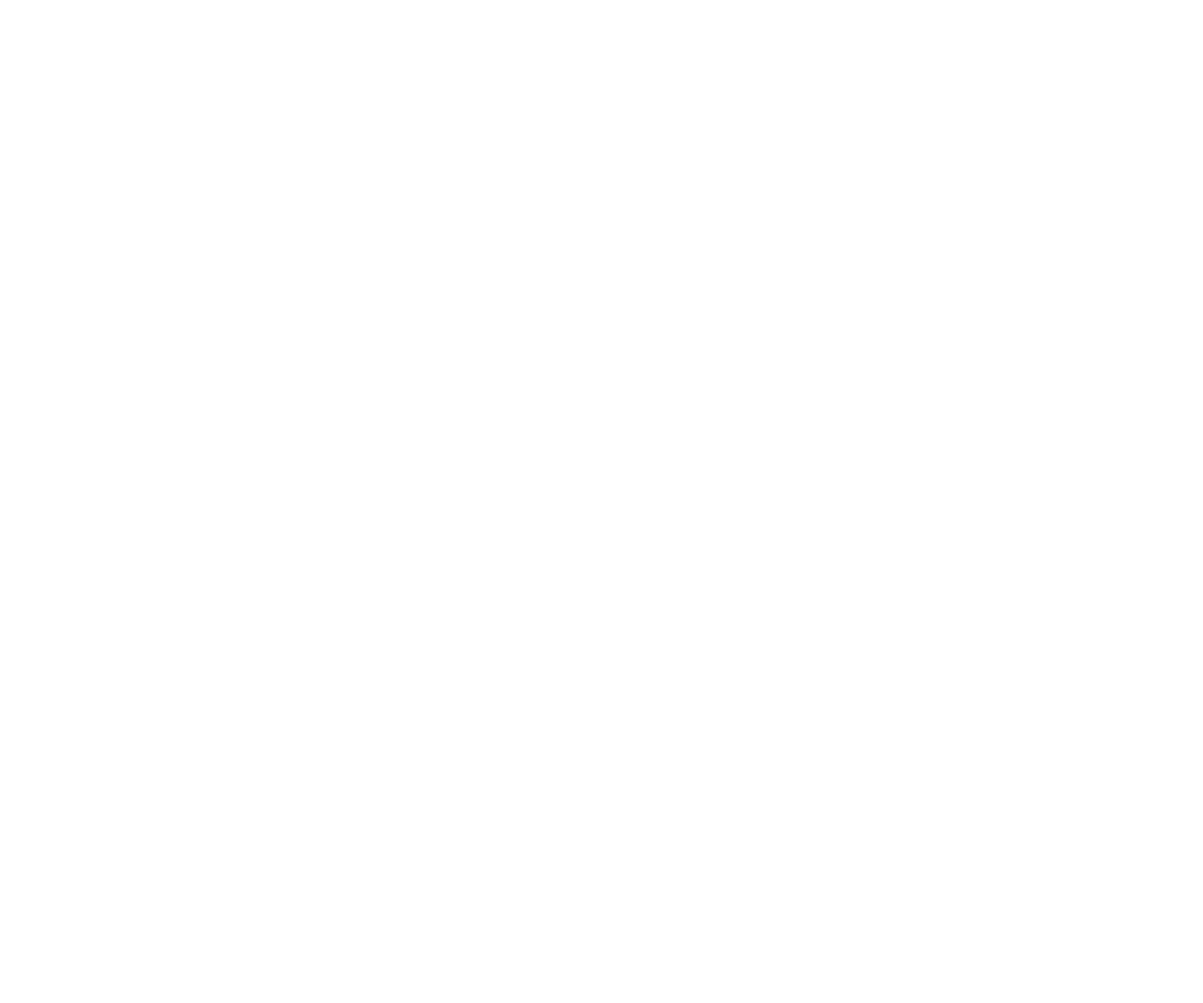
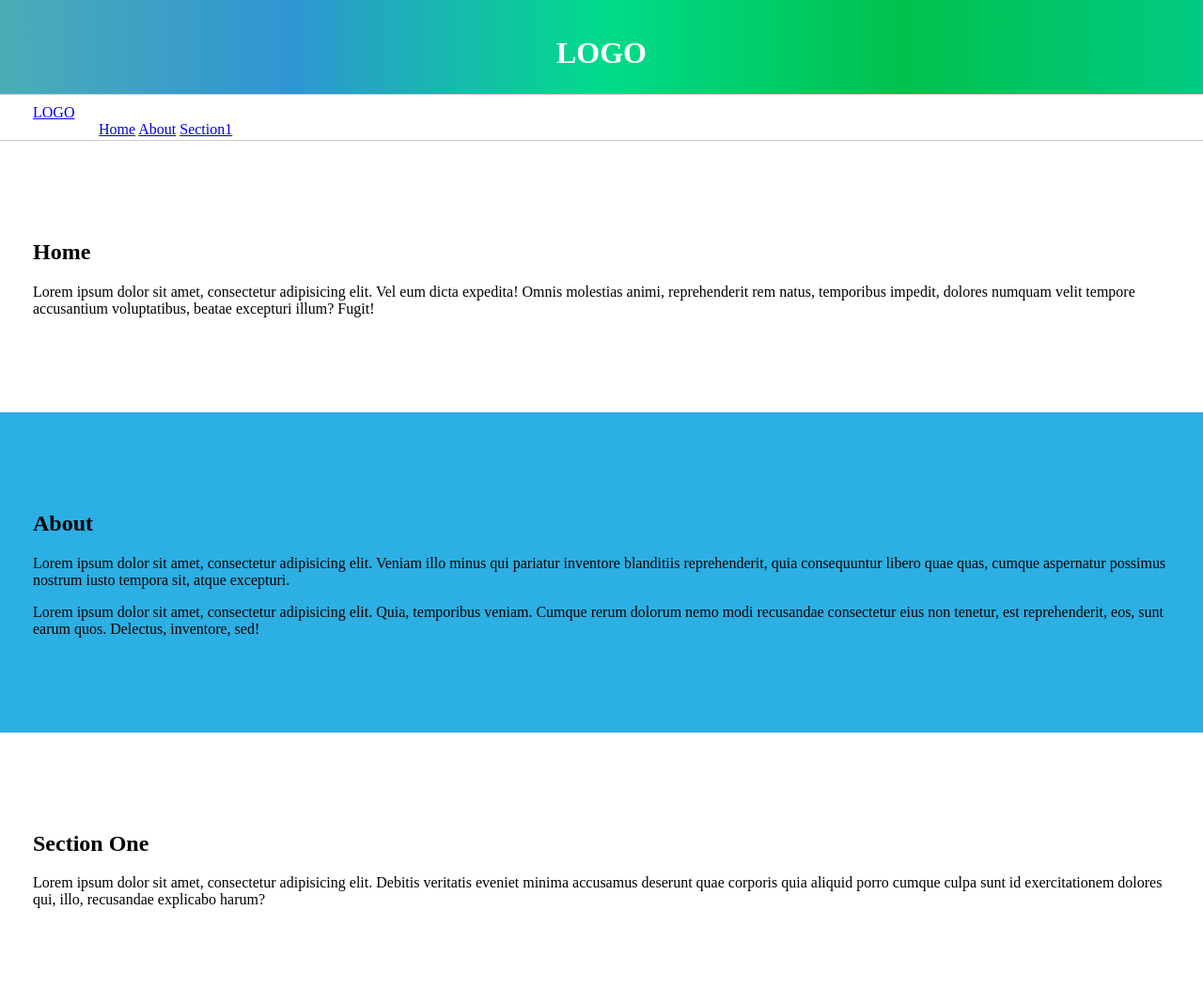
Before and after one commit to marystoo/generic_scroller, a plain HTML site: page index.html in a window 1280 px wide. Shown: the whole page at 94% size. Before the commit the page ends 800 px from the top, so only its background shows below. Drawn offline with Linux system fonts and the light colour scheme.

Commit message:
add html and css styles for header nav sections

```diff
--- a/css/style.css
+++ b/css/style.css
@@ -0,0 +1,51 @@
+* {
+	box-sizing: border-box;
+}
+
+body {
+	margin: 0;
+}
+
+header {
+	height: 100px;
+	padding: 35px;
+	background: #4bacb7; /* Old browsers */
+	background: -moz-linear-gradient(left, #4bacb7 0%, #3095d3 24%, #00db8a 50%, #00c14d 75%, #02c983 100%); /* FF3.6+ */
+	background: -webkit-gradient(linear, left top, right top, color-stop(0%,#4bacb7), color-stop(24%,#3095d3), color-stop(50%,#00db8a), color-stop(75%,#00c14d), color-stop(100%,#02c983)); /* Chrome,Safari4+ */
+	background: -webkit-linear-gradient(left, #4bacb7 0%,#3095d3 24%,#00db8a 50%,#00c14d 75%,#02c983 100%); /* Chrome10+,Safari5.1+ */
+	background: -o-linear-gradient(left, #4bacb7 0%,#3095d3 24%,#00db8a 50%,#00c14d 75%,#02c983 100%); /* Opera 11.10+ */
+	background: -ms-linear-gradient(left, #4bacb7 0%,#3095d3 24%,#00db8a 50%,#00c14d 75%,#02c983 100%); /* IE10+ */
+	background: linear-gradient(to right, #4bacb7 0%,#3095d3 24%,#00db8a 50%,#00c14d 75%,#02c983 100%); /* W3C */
+	filter: progid:DXImageTransform.Microsoft.gradient( startColorstr='#4bacb7', endColorstr='#02c983',GradientType=1 ); /* IE6-9 */
+}
+
+header h1 {
+	line-height: 0;
+	text-align: center;
+	color: #fff;
+}
+
+nav {
+	height: 50px;
+	overflow: hidden;
+	background: white;
+	border-top: 1px solid #ccc;
+	border-bottom: 1px solid #ccc;
+	padding: 10px 35px;
+}
+
+#nav_wrap {
+	padding-left: 70px;
+}
+
+section {
+	padding: 85px 35px;
+}
+
+#home {
+	background: white;
+}
+
+#about {
+	background: #2cafe3;
+}
--- a/index.html
+++ b/index.html
@@ -3,8 +3,46 @@
 <head>
 	<meta charset="UTF-8">
 	<title>Generic Scroller</title>
+
+	<link rel="stylesheet" href="css/style.css">
 </head>
 <body>
+
+	<header>
+		<h1>LOGO</h1>
+	</header>
+	<nav>
+		<a href="#" id="small_logo">LOGO</a>
+
+		<div id="nav_wrap">
+			<a href="#">Home</a>
+			<a href="#about">About</a>
+			<a href="#sect1">Section1</a>
+		</div>
+	</nav>
+
+	<section id="home">
+		<h2>Home</h2>
+
+		<p>Lorem ipsum dolor sit amet, consectetur adipisicing elit. Vel eum dicta expedita! Omnis molestias animi, reprehenderit rem natus, temporibus impedit, dolores numquam velit tempore accusantium voluptatibus, beatae excepturi illum? Fugit!</p>
+
+	</section><!--closing home-->
+
+	<section id="about">
+		<h2>About</h2>
+
+		<p>Lorem ipsum dolor sit amet, consectetur adipisicing elit. Veniam illo minus qui pariatur inventore blanditiis reprehenderit, quia consequuntur libero quae quas, cumque aspernatur possimus nostrum iusto tempora sit, atque excepturi.</p>
+
+		<p>Lorem ipsum dolor sit amet, consectetur adipisicing elit. Quia, temporibus veniam. Cumque rerum dolorum nemo modi recusandae consectetur eius non tenetur, est reprehenderit, eos, sunt earum quos. Delectus, inventore, sed!</p>
+
+	</section><!--closing home-->
+
+	<section id="sect1">
+		<h2>Section One</h2>
+
+		<p>Lorem ipsum dolor sit amet, consectetur adipisicing elit. Debitis veritatis eveniet minima accusamus deserunt quae corporis quia aliquid porro cumque culpa sunt id exercitationem dolores qui, illo, recusandae explicabo harum?</p>
+
+	</section><!--closing home-->
 
 
 	<script src="js/lib/skrollr.min.js"></script>
```
